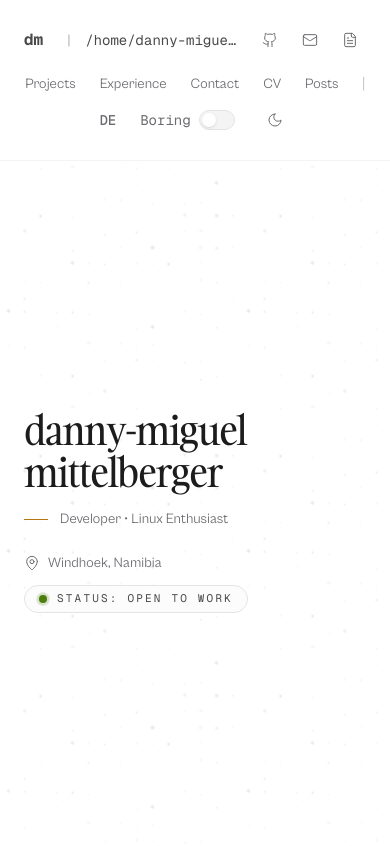
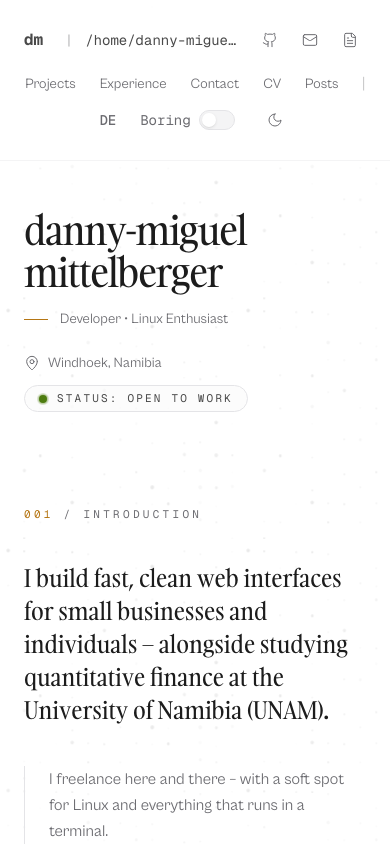
Before and after one commit to dumbld0re/portfolioV1, a Next.js app: page / in a window 390 px wide. Shown: the top 846 px of the page. Built offline with nearby package versions, Linux system fonts and the light colour scheme; no server answers.

Commit message:
Top-align hero on mobile to remove empty space

```diff
--- a/components/sections/home-section.tsx
+++ b/components/sections/home-section.tsx
@@ -28,8 +28,8 @@ export function HomeSection() {
     <>
       <GhostName text={t.name.split(/\s/)[0]} />
 
-      <section className="relative min-h-[calc(100svh-9rem)] flex items-center px-6">
-        <div className="relative max-w-3xl w-full mx-auto space-y-6 py-16">
+      <section className="relative flex px-6 md:min-h-[calc(100svh-9rem)] md:items-center">
+        <div className="relative max-w-3xl w-full mx-auto space-y-6 pt-12 pb-4 md:py-16">
           <div className="space-y-4">
             <h1
               className={cn("font-serif text-display font-semibold tracking-tight text-balance", reveal)}
```
